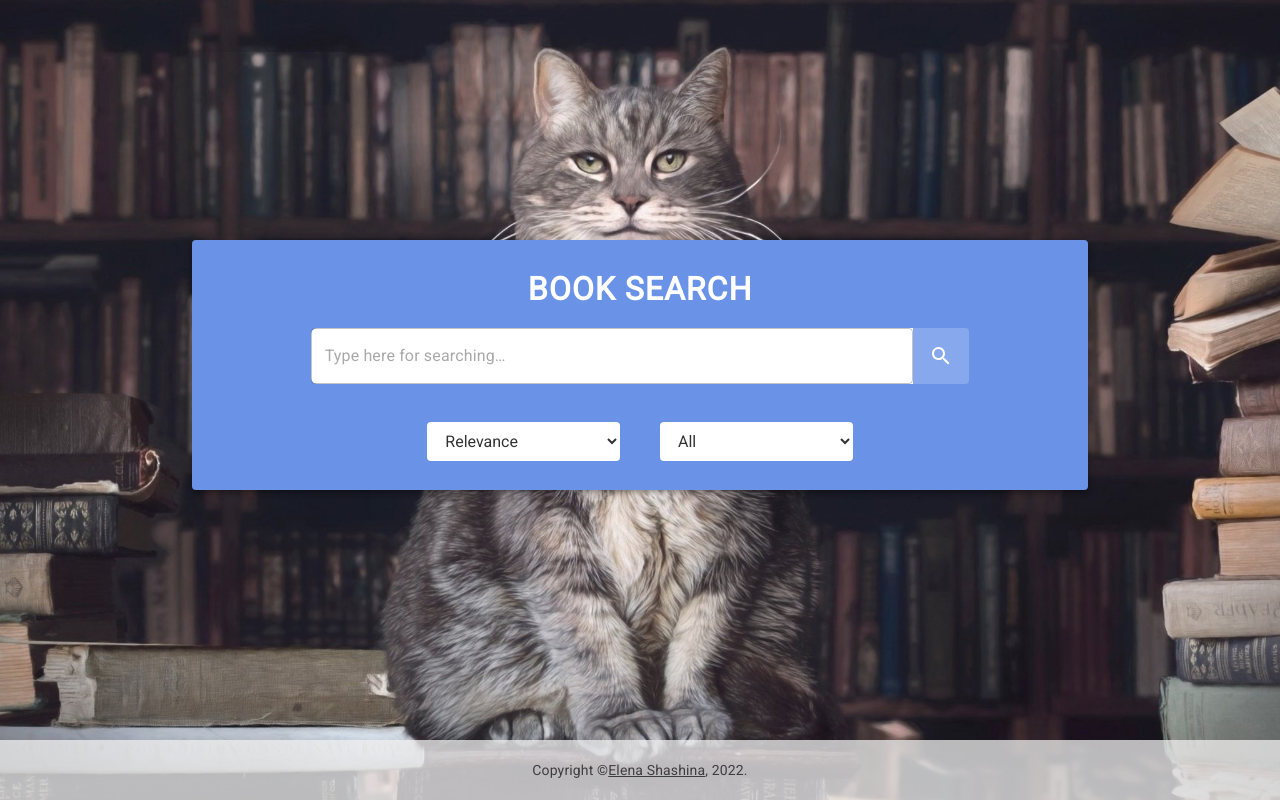
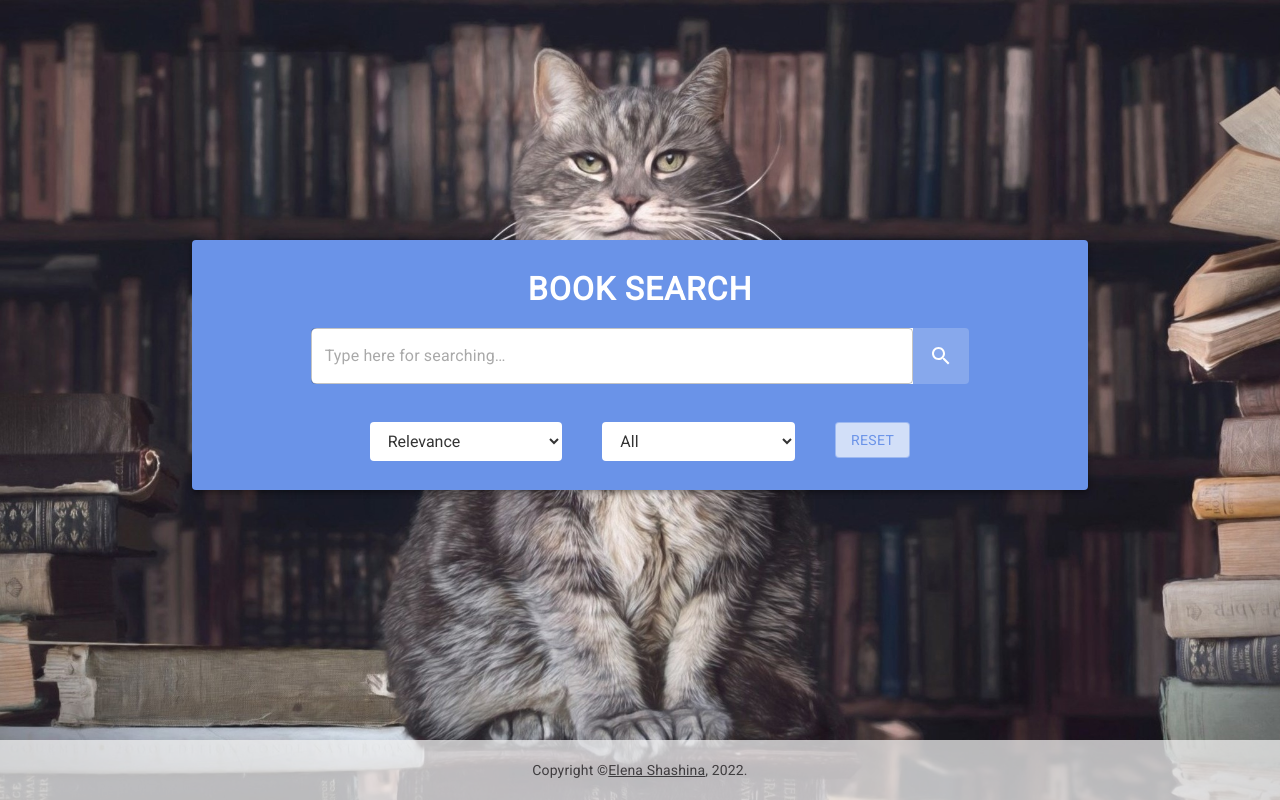
Before and after one commit to Elvehnn/Future-Google-books, a React (Create React App) app: page / in a window 1280 px wide. Built offline with nearby package versions, Linux system fonts and the light colour scheme; no server answers.

Commit message:
feat: add reset button for the search form

```diff
--- a/src/components/Search/Search.scss
+++ b/src/components/Search/Search.scss
@@ -111,6 +111,16 @@
           margin: 5px;
         }
       }
+
+      &__reset-btn {
+        transition: all 0.3 ease-in;
+        background-color: rgba(255, 255, 255, 0.7);
+
+        &:hover {
+          opacity: 0.7;
+          transform: scale(0.95);
+        }
+      }
     }
   }
 }
--- a/src/components/Search/Search.tsx
+++ b/src/components/Search/Search.tsx
@@ -48,6 +48,7 @@ export const Search = (style: SearchPanelStyle) => {
     register,
     handleSubmit,
     formState: { errors },
+    reset,
   } = useForm<FormInputs>();
 
   const handleTitleClick = () => {
@@ -80,6 +81,12 @@ export const Search = (style: SearchPanelStyle) => {
     dispatch(searchParamsActions.setSearchParams({ ...newSearchParams, startIndex: 30 }));
     localStorage.setItem('lastSearch', JSON.stringify({ ...newSearchParams, startIndex: 0 }));
     navigate(PATH.SEARCH_RESULTS);
+  };
+
+  const handleReset = () => {
+    dispatch(searchParamsActions.resetSearchParams());
+    localStorage.removeItem('lastSearch');
+    reset({ newSearchValue: '', newSortBy: SORT_TYPES.DEFAULT, newCategory: FILTERS.DEFAULT });
   };
 
   return (
@@ -153,6 +160,15 @@ export const Search = (style: SearchPanelStyle) => {
             <option value={FILTERS.MEDICAL}>{FILTERS.MEDICAL}</option>
             <option value={FILTERS.POETRY}>{FILTERS.POETRY}</option>
           </select>
+          <Button
+            variant="outlined"
+            className="search__reset-btn"
+            data-testid="search-reset-btn"
+            onClick={handleReset}
+            disabled={isLoading}
+          >
+            Reset
+          </Button>
         </div>
       </form>
     </AppBar>
```
